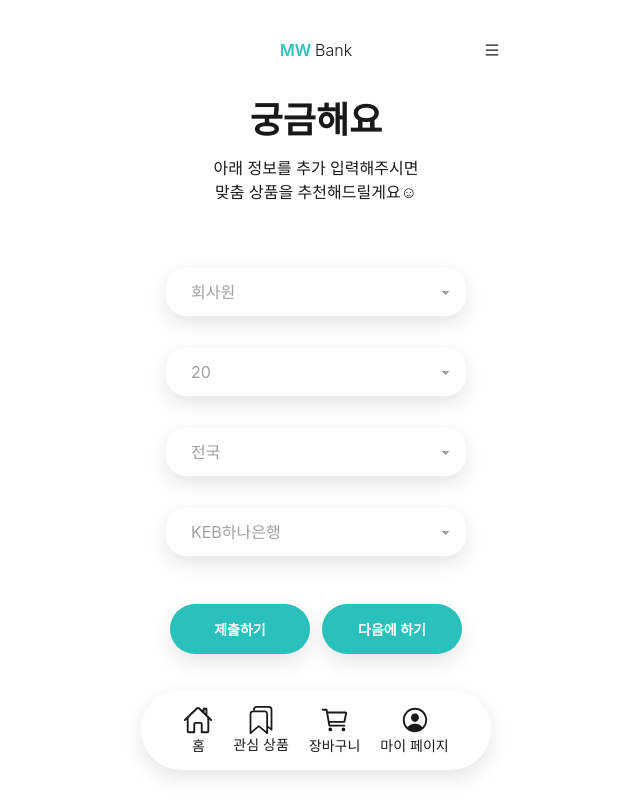
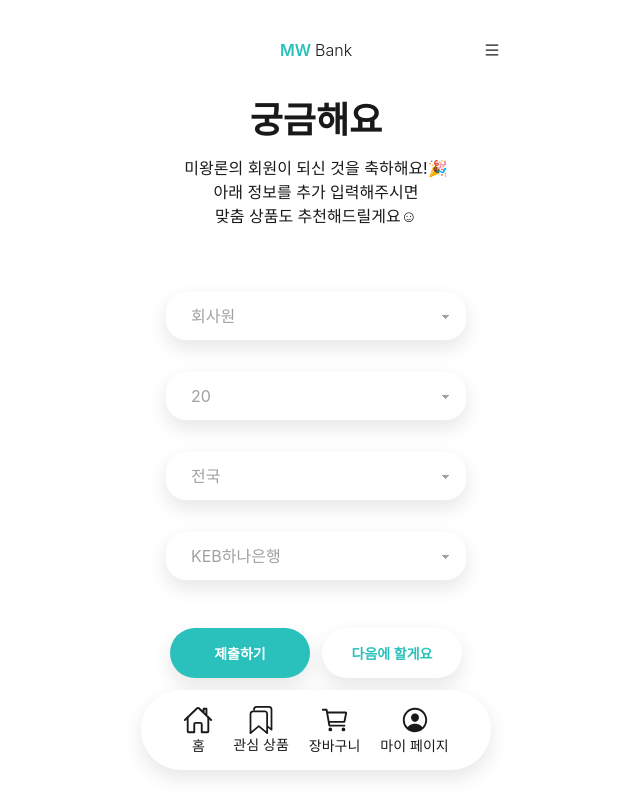
Before and after one commit to whtmdgn1409/Mini-Project-6-FE, a React (Vite) app: page /signin/optinfo in a window 1280 px wide. Shown: the whole page, without its empty margins (324-964 px from the left). Built offline with nearby package versions, Linux system fonts and the light colour scheme; a web font is replaced by a local one.

Commit message:
[#8] Feat: 문구 수정, 버튼 수정, 로그인 페이지로 연결

```diff
--- a/src/pages/SignInPage/OptionalInfo.tsx
+++ b/src/pages/SignInPage/OptionalInfo.tsx
@@ -1,3 +1,4 @@
+import { useNavigate } from 'react-router-dom';
 import InfoSelect from '../../components/InfoSelect';
 
 type Props = {};
@@ -39,13 +40,17 @@ const banks = [
 ];
 
 const OptionalInfo = (props: Props) => {
+  const navigate = useNavigate();
+
   return (
     <section className='w-[300px] m-auto'>
       <h1 className='text-4xl font-bold text-center'>궁금해요</h1>
       <p className='text-center mt-4 mw-lGray'>
+        미왕론의 회원이 되신 것을 축하해요!🎉
+        <br />
         아래 정보를 추가 입력해주시면
         <br />
-        맞춤 상품을 추천해드릴게요☺
+        맞춤 상품도 추천해드릴게요☺
       </p>
       <form className='flex-col mt-8 text-center'>
         <InfoSelect infos={jobs} />
@@ -58,8 +63,13 @@ const OptionalInfo = (props: Props) => {
         <button className='mwBtn font-semibold mt-12 !w-[140px]'>
           제출하기
         </button>
-        <button className='mwBtn shadow font-semibold mt-12 !w-[140px]'>
-          다음에 하기
+        <button
+          onClick={() => {
+            navigate('/signup');
+          }}
+          className='mwBtn-white shadow-default font-semibold mt-12 !w-[140px]'
+        >
+          다음에 할게요
         </button>
       </div>
     </section>
```
